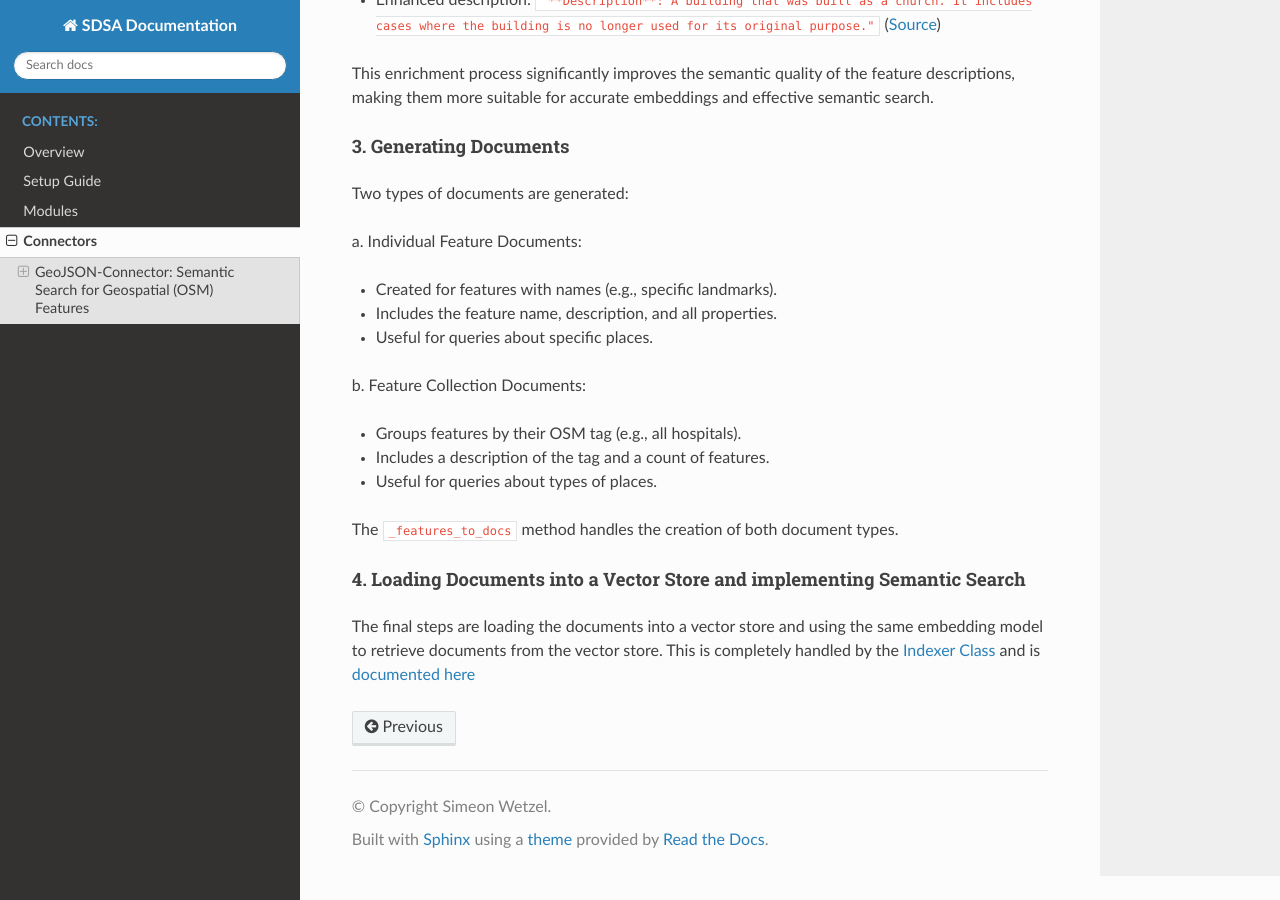
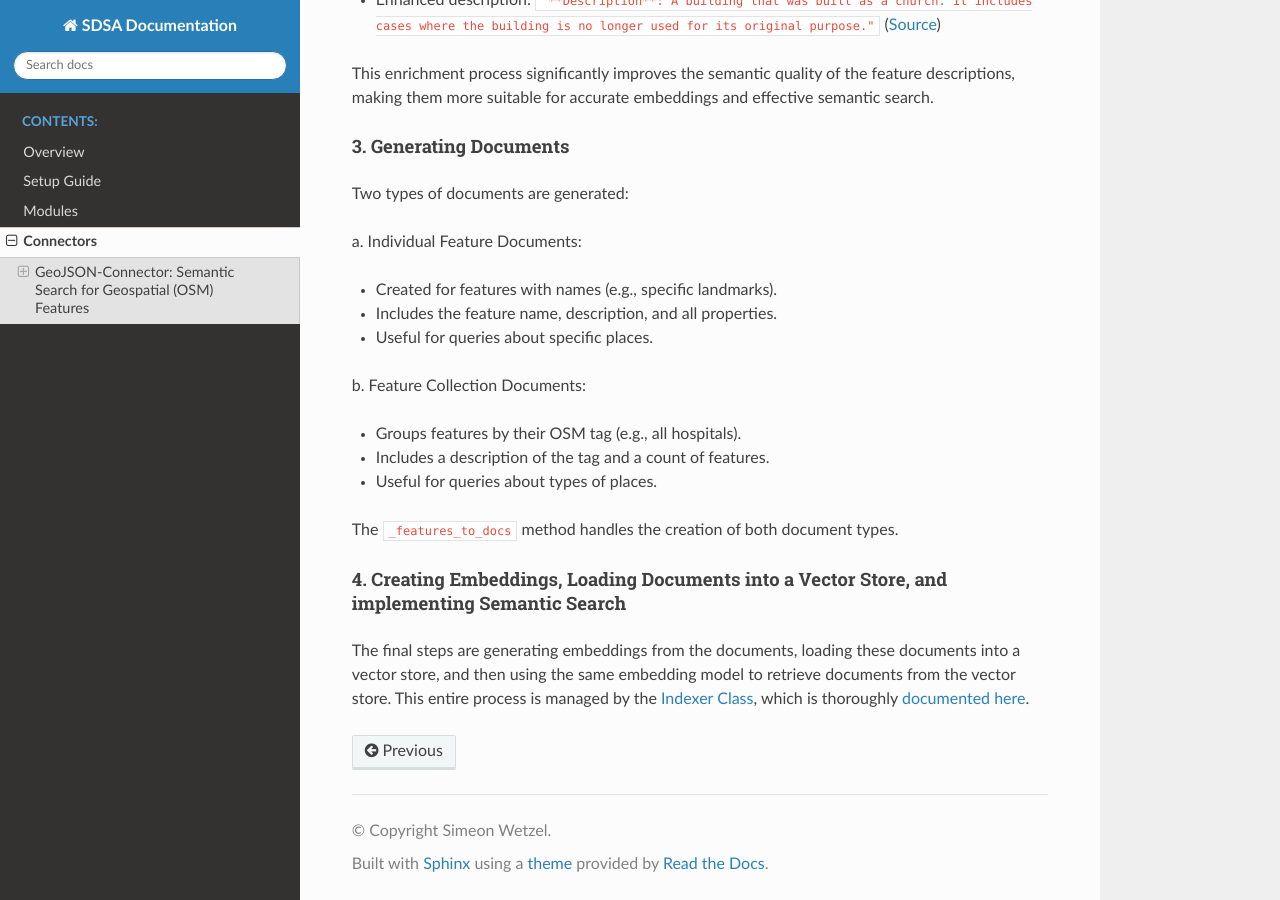
Before and after one commit to simeonwetzel/sdsadocs, a Sphinx documentation site: the page built from docs/connectors.md, in a window 1280 px wide and 900 px high, scrolled down 3323 px. Built offline with Sphinx 7.4.7 and the Read the Docs theme 2.0.0, drawn with Linux system fonts in a browser that asks for light colours.

Commit message:
Update connectors.md

```diff
--- a/docs/connectors.md
+++ b/docs/connectors.md
@@ -143,7 +143,6 @@ b. Feature Collection Documents:
 
 The `_features_to_docs` method handles the creation of both document types.
 
-#### 4. Loading Documents into a Vector Store and implementing Semantic Search
+#### 4. Creating Embeddings, Loading Documents into a Vector Store, and implementing Semantic Search
 
-The final steps are loading the documents into a vector store and using the same embedding model to retrieve documents from the vector store.
-This is completely handled by the [Indexer Class](https://github.com/52North/innovation-prize/blob/6b1ab1c2532eefe30d2e6849ea28ced2e50e49e1/search-app/server/indexing/indexer.py) and is [documented here](https://github.com/simeonwetzel/sdsadocs/blob/main/docs/architecture.md#indexer-class)
+The final steps are generating embeddings from the documents, loading these documents into a vector store, and then using the same embedding model to retrieve documents from the vector store. This entire process is managed by the [Indexer Class](https://github.com/52North/innovation-prize/blob/6b1ab1c2532eefe30d2e6849ea28ced2e50e49e1/search-app/server/indexing/indexer.py), which is thoroughly [documented here](https://sdsadocs.readthedocs.io/en/latest/architecture.html#indexer-class).
```
